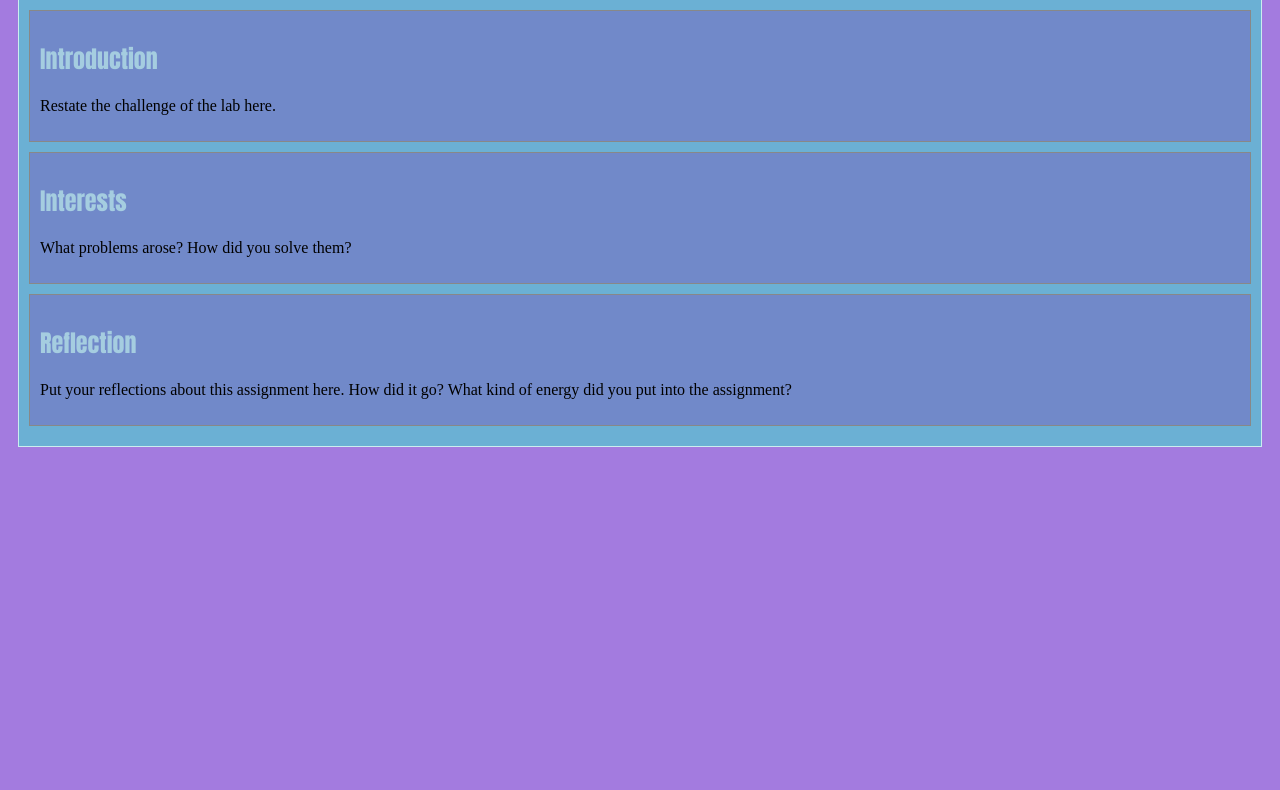
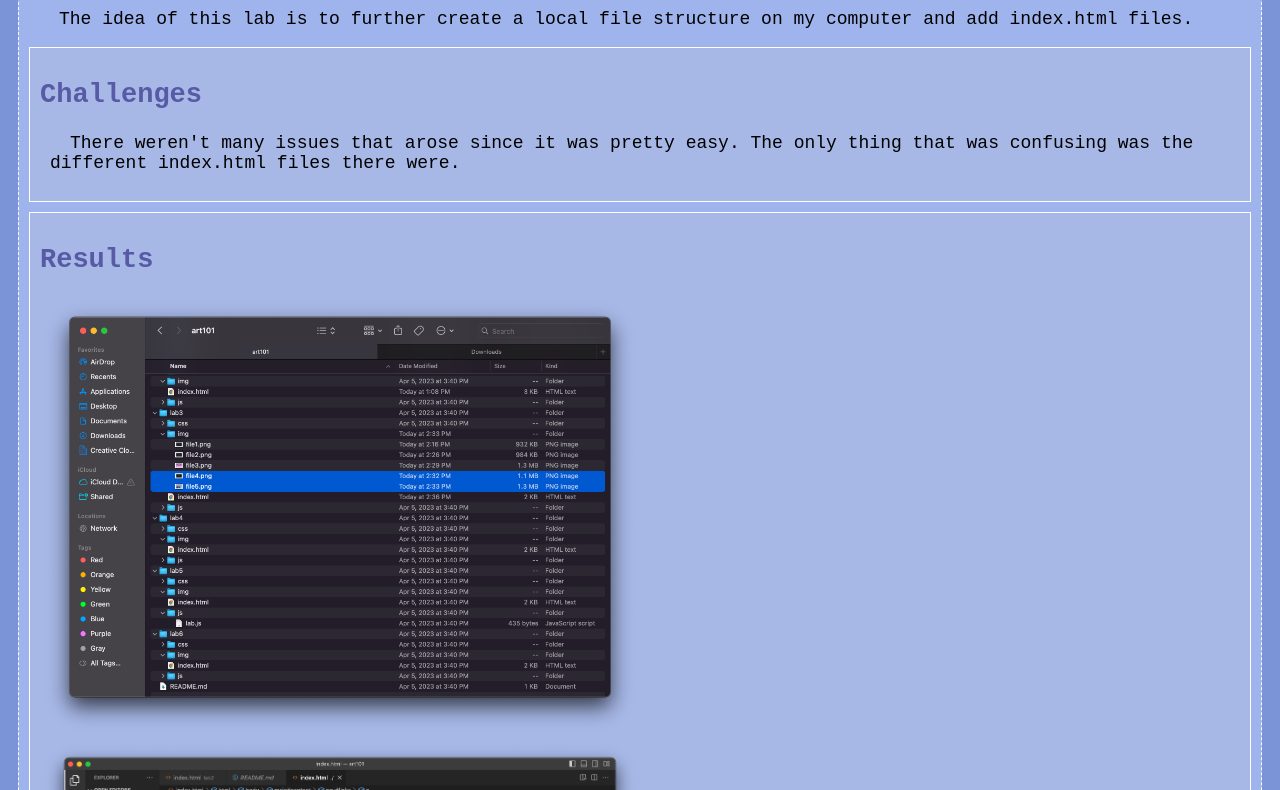
Before and after one commit to itsjanesse/art101, a plain HTML site: page lab3/index.html in a window 1280 px wide. Shown: the part 113-903 px from the top of the page. Before the commit the page ends 800 px from the top, so only its background shows below. Drawn offline with nearby package versions, Linux system fonts and the light colour scheme.

Commit message:
Lab 4
Lab 4 altercations!

```diff
--- a/css/site.css
+++ b/css/site.css
@@ -4,13 +4,13 @@
 
 /* we can select an html element tag, in this case "body" will apply to the whole document */
 body {
-  background-color: #a37bdf;
+  background-color: #a85faa;
 }
 
 /* we can have rules apply to multiple elements at the same time with commas */
-h1,h2,h3 {
-  font-family: Impact, Haettenschweiler, 'Arial Narrow Bold', sans-serif;
-  color: rgb(165, 205, 224);
+h2,h3 {
+  font-family:'Franklin Gothic Medium', Arial, sans-serif;
+  color: #693f7a;
 }
 
 /* and we can have rules that overlap other rules, both take effect */
@@ -18,23 +18,23 @@ h1 {
   letter-spacing: 5px;
   word-spacing: 5px;
   font-size: 200%;
+  font-family:'Franklin Gothic Medium', Arial, sans-serif;
+  color: #e4aeea;
 }
 
 /* the hashtag in a CSS selector selects an element by id, e.g., id="content" */
 #content {
   margin: 10px;
   padding: 10px;
-  border: solid 1px #cbedef;
-  background-color: #6bb0d4;
 }
 
 /* the period in a CSS selector selects an element by class, e.g., class="minor-section" */
 .minor-section {
   padding: 10px;
   margin-bottom: 10px;
-  border: solid 1px #5c7590;
-  background-color: #6bb0d4;
+  border: solid 1px #ece9d9;
+  background-color: #653c78;
 }
 div.minor-section{
-  background-color: #7189c9;
+  background-color: #e4aeea;
 }
--- a/lab3/css/lab.css
+++ b/lab3/css/lab.css
@@ -1,9 +1,48 @@
 /* Here we can set styles for this lab page that we don't want to effect others pages */
 
 /* the period in a CSS selector selects an element by class, e.g., class="minor-section" */
+body{
+  background-color: #7b93d7
+}
+
+h1 {
+  color: #575ba5;
+  font-size: 200%;
+  font-family: 'Courier New', Courier, monospace;
+}
+
+h2 {
+  color: #575ba5;
+  font-size: 150%;
+  font-weight: 200%;
+  font-family: 'Courier New', Courier, monospace;
+}
+
+p {
+  font-family: 'Courier New', Courier, monospace;
+  text-indent: 20px;
+  margin-left: 10px;
+}
+
 .minor-section {
-    padding: 10px;
-    margin-bottom: 10px;
-    border: solid 1px #888;
-    background-color: #DDD8C4;
-  }
+  padding: 10px;
+  margin-bottom: 10px;
+  border: solid 1px #ffffff;
+}
+
+#content {
+background-color: #9fb4ed;
+width: fit-content;
+min-height: 300 px;
+padding: 10px;
+margin: 10px;
+border: dashed 1px #ffffff;
+font-size: 18px;
+}
+div.minor-section{
+  background-color: #a7b8e7;
+}
+img{
+  width: 600px;
+  min-height: 300px;
+}
--- a/lab3/index.html
+++ b/lab3/index.html
@@ -24,19 +24,24 @@
 	<main id="content">
 		<section>
 			<h1>Lab 3 - File Structures</h1>
+			<p>The idea of this lab is to further create a local file structure
+				on my computer and add index.html files.
+			</p>
 			<div class="minor-section">
-					<h2>Introduction</h2>
-					<p>Restate the challenge of the lab here.</p>
+					<h2>Challenges</h2>
+					<p>There weren't many issues that arose since it was pretty easy. The
+						only thing that was confusing was the different index.html files there
+						were.
+					</p>
 			</div>
-
 			<div class="minor-section">
-					<h2>Interests</h2>
-					<p>What problems arose? How did you solve them? </p>
-			</div>
-
-			<div class="minor-section">
-					<h2>Reflection</h2>
-					<p>Put your reflections about this assignment here. How did it go? What kind of energy did you put into the assignment? </p>
+					<h2>Results</h2>
+					<img src="./img/file1.png" class="file1">
+					<img src="./img/file2.png" class="file2">
+					<img src="./img/file3.png" class="file3">
+					<img src="./img/file4.png" class="file4">
+					<img src="./img/file5.png" class="file5">
+					<img src="./img/file6.png" class="file6">
 			</div>
 		</section>
 		</nav>
```
Also changed, not shown: css/homepage.css (+7 -3 lines), index.html (+14 -12 lines), img/alpaca.jpeg (added), lab3/img/file1.png (added), lab3/img/file2.png (added), lab3/img/file3.png (added), lab3/img/file4.png (added), lab3/img/file5.png (added), lab3/img/file6.png (added), 1 other file.
